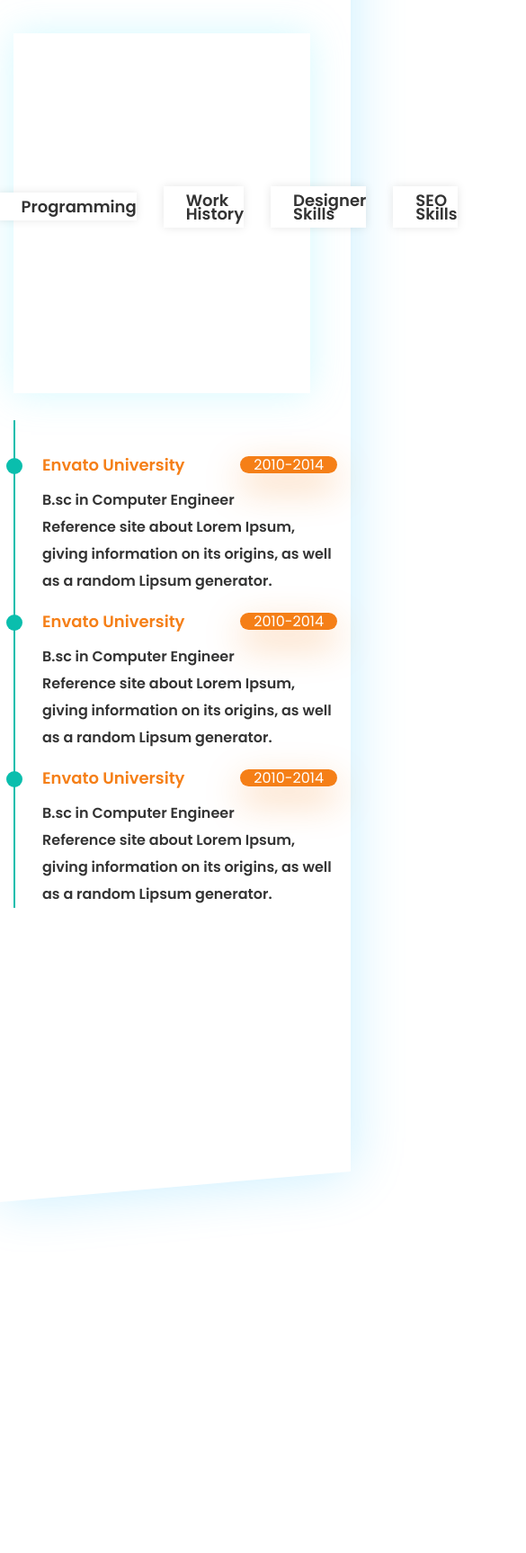
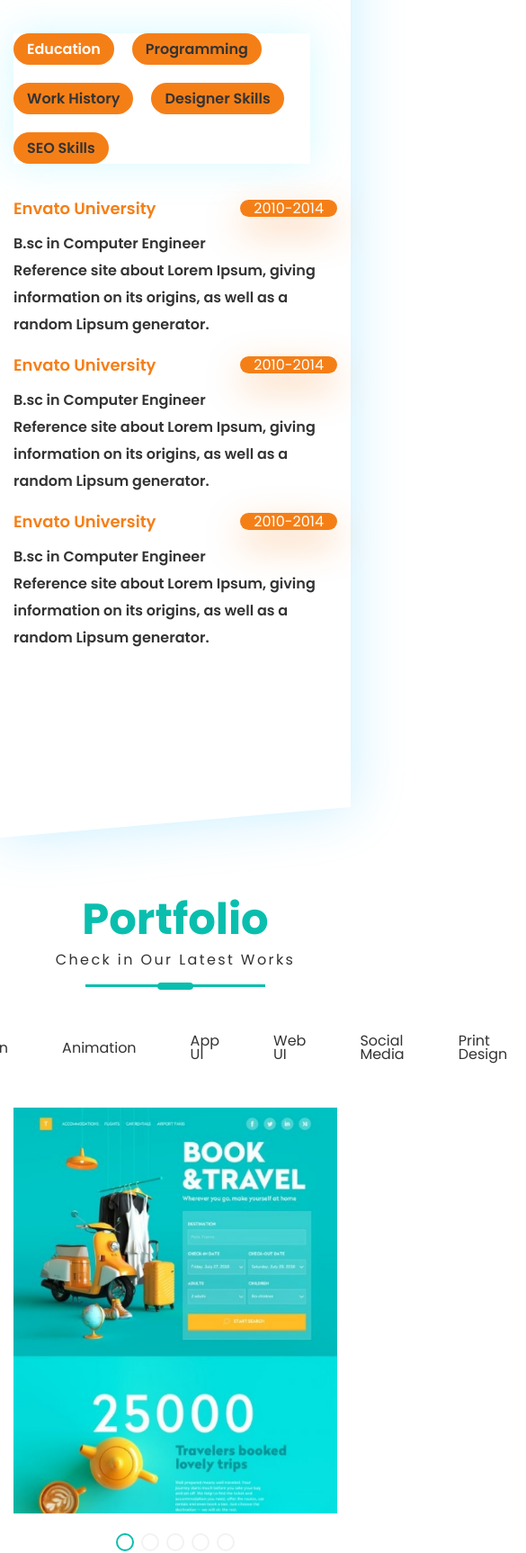
Before and after one commit to ParsaAbasnezhad/personal-site, a plain HTML site: page index.html in a window 390 px wide. Shown: the part 4183-5909 px from the top of the page at 90% size, 585 px wide, since content can reach past the window. Before the commit the page ends 5602 px from the top, so only its background shows below. Drawn offline with Linux system fonts and the light colour scheme.

Commit message:
Add portfolio section with styling and responsive design

```diff
--- a/assets/style/app.css
+++ b/assets/style/app.css
@@ -630,7 +630,7 @@ Resume Content
 .resume-content {
     border-left: .2rem solid var(--primary-color);
     padding-left: 3rem;
-    padding-top: 4rem;
+    padding-top: 1rem;
     /* display: none; */
     height: 0;
     overflow: hidden;
@@ -700,3 +700,63 @@ Resume Content
 .resume-content__description {
     margin: 0;
 }
+
+
+
+/*
+
+][][][][][][][][]][
+
+Portfolio
+
+][][][][][][][][][][
+
+*/
+
+
+.portfolio {}
+
+.portfolio-list {
+    display: flex;
+    justify-content: center;
+    align-items: center;
+    margin-bottom: 4rem;
+    /* gap: 3rem; */
+
+}
+
+.portfolio-list__item {
+    border-radius: 2rem;
+    padding: 1.2rem 3rem;
+}
+
+.portfolio-list__item--active {
+    color: var(--section-bg-color);
+    background-color: var(--primary-color);
+
+
+}
+
+.portfolio-content {}
+
+.portfolio-content__img{
+    width: 100%;
+}
+
+
+
+.swiper-pagination-bullet {
+    width: 2rem !important;
+    height: 2rem !important;
+    border: .2rem solid #BFBEBE !important;
+    background-color: #fff !important;
+}
+
+.swiper-pagination-bullet-active {
+    border-color: var(--primary-color) !important;
+}
+
+.swiper-pagination{
+    position: static !important;
+    margin-top: 2rem;
+}
--- a/assets/style/responsive.css
+++ b/assets/style/responsive.css
@@ -76,24 +76,43 @@
         flex-direction: column;
     }
 
+    .resume-content {
+        padding-top: 1rem;
+        border-left: none;
+        padding-left: 0;
+    }
+
     .resume-list::before,
     .resume-list__item::before {
         content: none;
     }
-    .resume-list__icon{
+
+    .resume-list__icon {
         display: none;
     }
-    .resume-list{
-        display: flex;
+
+    .resume-list {
         flex-direction: row;
-        justify-content: center;
+        gap: 2rem;
+        justify-content: flex-start;
         align-items: center;
-        gap: 3rem;
+        flex-wrap: wrap;
+        min-height: auto;
 
     }
-    .resume-list__item{
-        background-color: white;
-        box-shadow: 0 0 10px rgba(0, 0, 0, 0.1);
+
+    .resume-list__item {
+        padding: 1rem 1.5rem;
+        margin-bottom: 0;
+        border-radius: 2rem;
+        box-shadow: none;
+        background-color: transparent;
+        background-color: #F57F17;
+    }
+
+    .resume-list__text {
+        margin: 0;
+        font-size: 1.6rem;
     }
 }
 
--- a/index.html
+++ b/index.html
@@ -10,6 +10,7 @@
     <link rel="stylesheet" href="assets/style/font.css">
     <link rel="stylesheet" href="assets/style/normalize.css">
     <link rel="stylesheet" href="assets/style/responsive.css">
+    <link rel="stylesheet" href="assets/style/swiper-bundle.min.css">
 </head>
 
 <body>
@@ -459,9 +460,73 @@
                     </div>
                 </div>
         </section>
+        <section class="portfolio">
+            <div class="container">
+                <div class="section__head">
+                    <h3 class="section__title">Portfolio</h3>
+                    <p class="section__caption">Check in Our Latest Works</p>
+                    <span class="section__line"></span>
+                </div>
+                <ul class="portfolio-list">
+                    <li class="portfolio-list__item portfolio-list__item--active">Work</li>
+                    <li class="portfolio-list__item">Illustration </li>
+                    <li class="portfolio-list__item">Animation </li>
+                    <li class="portfolio-list__item">App UI </li>
+                    <li class="portfolio-list__item"> Web UI</li>
+                    <li class="portfolio-list__item">Social Media</li>
+                    <li class="portfolio-list__item">Print Design</li>
+                </ul>
+                <div class="portfolio-content" id="illustration">
+                    <div class="swiper">
+                        <div class="swiper-wrapper">
+                            <div class="swiper-slide">
+                                <img src="assets/image/portfolio-1.jpg" class="portfolio-content__img"
+                                    alt="Portfolio Image">
+                            </div>
+                            <div class="swiper-slide">
+                                <img src="assets/image/portfolio-2.jpg" class="portfolio-content__img"
+                                    alt="Portfolio Image">
+                            </div>
+                            <div class="swiper-slide">
+                                <img src="assets/image/portfolio-3.jpg" class="portfolio-content__img"
+                                    alt="Portfolio Image">
+                            </div>
+                            <div class="swiper-slide">
+                                <img src="assets/image/portfolio-1.jpg" class="portfolio-content__img"
+                                    alt="Portfolio Image">
+                            </div>
+                            <div class="swiper-slide">
+                                <img src="assets/image/portfolio-2.jpg" class="portfolio-content__img"
+                                    alt="Portfolio Image">
+                            </div>
+                        </div>
+                        <div class="swiper-pagination"></div>
+                    </div>
+                </div>
+            </div>
+        </section>
     </main>
     <div class="cover"></div>
     <script src="assets/js/script.js"></script>
+    <script src="assets/js/swiper-bundle.min.js"></script>
+    <script type="text/javascript">
+        const swiper = new Swiper('.swiper', {
+            slidesPerView: 1,
+            pagination: {
+                el: '.swiper-pagination',
+                clickable: true,
+            },
+            breakpoints: {
+                768: {
+                    slidesPerView: 2,
+                    spaceBetween: 30
+                },
+                1200: {
+                    slidesPerView: 3,
+                }
+            }
+        })
+    </script>
 </body>
 
 </html>
```
Also changed, not shown: assets/js/swiper-bundle.min.js (added), assets/style/swiper-bundle.min.css (added).
